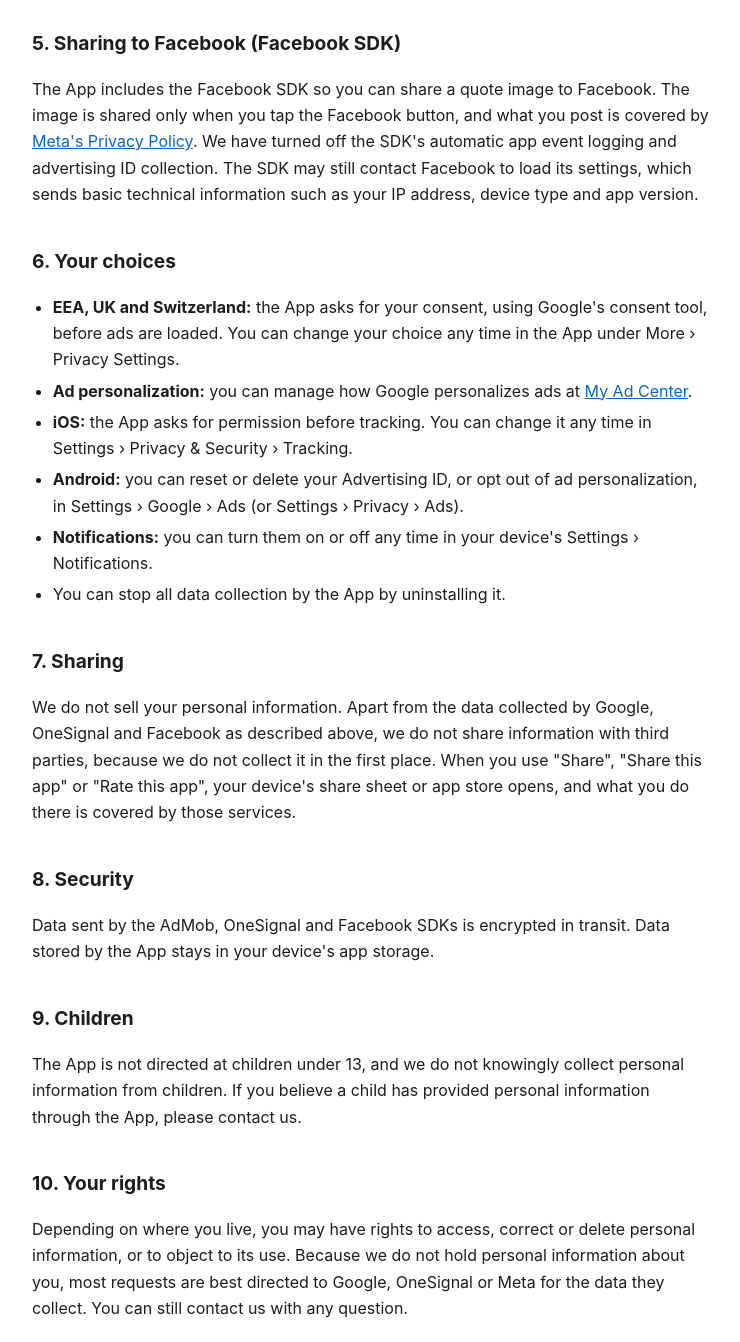
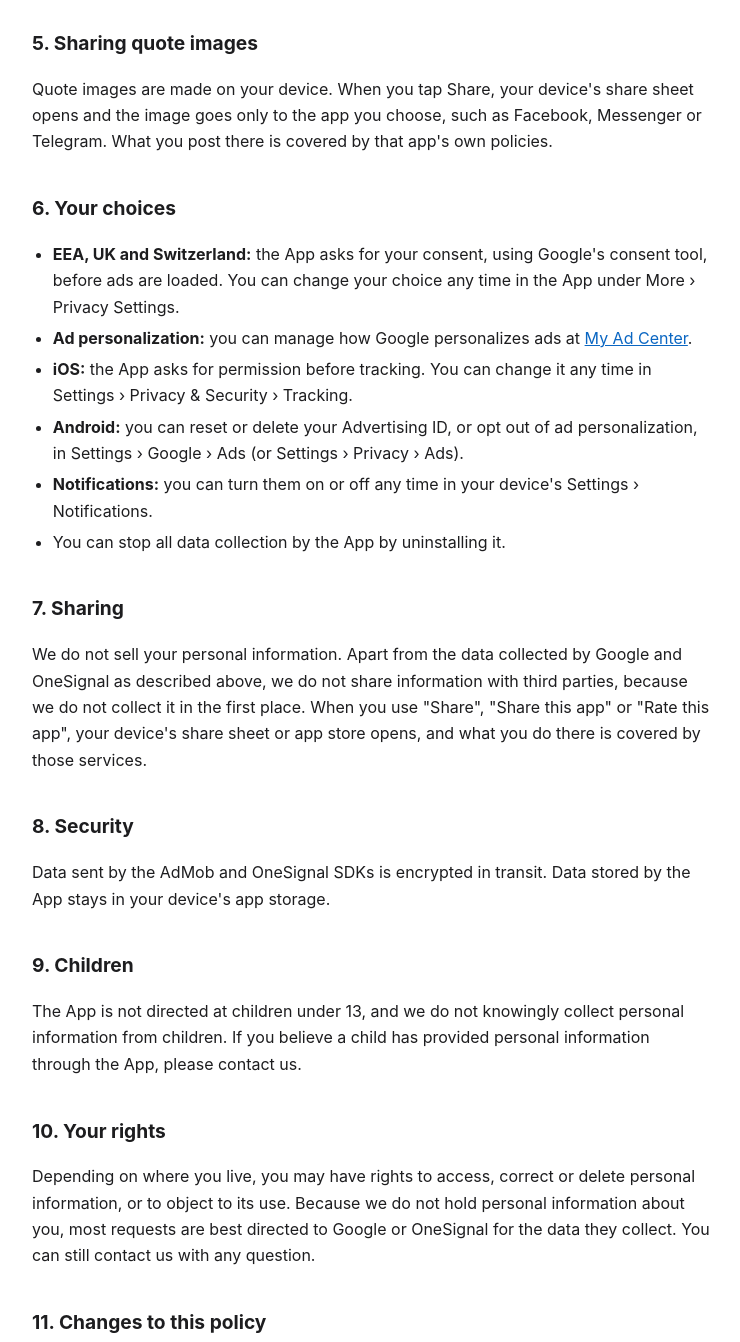
Before and after one commit to apppeppers/pages, a plain HTML site: page khmer-quote/privacy.html in a window 1280 px wide. Shown: the part 1440-2782 px from the top of the page, without its empty margins (268-1008 px from the left). Drawn offline with Linux system fonts and the light colour scheme.

Commit message:
Khmer Quote: drop the Facebook SDK from the Privacy Policy and Terms
The app now shares quote images through the system share sheet only.

Co-Authored-By: Claude Opus 5.5 <noreply@anthropic.com>

```diff
--- a/khmer-quote/privacy.html
+++ b/khmer-quote/privacy.html
@@ -9,7 +9,7 @@
 <body>
 <main>
   <h1>Privacy Policy</h1>
-  <p class="meta">Khmer Quote · Effective 25 November 2026</p>
+  <p class="meta">Khmer Quote · Effective 26 November 2026</p>
 
   <p>This Privacy Policy explains how the Khmer Quote mobile app for Android and iOS (the "App"), made by App Peppers ("we", "us"), handles information.</p>
 
@@ -19,7 +19,7 @@
     <li>Your language, bookmarked quotes and loved quotes stay on your device. We do not send them to our servers.</li>
     <li>The App shows ads from Google AdMob, which collects some device data to serve and measure ads.</li>
     <li>If you allow notifications, the App uses OneSignal to send them, which stores a push token for your device.</li>
-    <li>When you choose to share a quote image to Facebook, the Facebook SDK hands the image to the Facebook app.</li>
+    <li>When you share a quote image, your device's share sheet sends it only to the app you pick.</li>
   </ul>
 
   <h2>2. Information stored on your device</h2>
@@ -38,8 +38,8 @@
   <h2>4. Notifications (OneSignal)</h2>
   <p>The App uses OneSignal to send occasional notifications about new quotes and articles. To deliver them, OneSignal receives a push token for your device and a OneSignal ID, along with your device type, operating system, app version, language, time zone and IP address, and whether you open the notifications. The App does not share your location with OneSignal. If you do not allow notifications, none are sent. You can learn more in <a href="https://onesignal.com/privacy_policy">OneSignal's Privacy Policy</a>.</p>
 
-  <h2>5. Sharing to Facebook (Facebook SDK)</h2>
-  <p>The App includes the Facebook SDK so you can share a quote image to Facebook. The image is shared only when you tap the Facebook button, and what you post is covered by <a href="https://www.facebook.com/privacy/policy/">Meta's Privacy Policy</a>. We have turned off the SDK's automatic app event logging and advertising ID collection. The SDK may still contact Facebook to load its settings, which sends basic technical information such as your IP address, device type and app version.</p>
+  <h2>5. Sharing quote images</h2>
+  <p>Quote images are made on your device. When you tap Share, your device's share sheet opens and the image goes only to the app you choose, such as Facebook, Messenger or Telegram. What you post there is covered by that app's own policies.</p>
 
   <h2>6. Your choices</h2>
   <ul>
@@ -52,16 +52,16 @@
   </ul>
 
   <h2>7. Sharing</h2>
-  <p>We do not sell your personal information. Apart from the data collected by Google, OneSignal and Facebook as described above, we do not share information with third parties, because we do not collect it in the first place. When you use "Share", "Share this app" or "Rate this app", your device's share sheet or app store opens, and what you do there is covered by those services.</p>
+  <p>We do not sell your personal information. Apart from the data collected by Google and OneSignal as described above, we do not share information with third parties, because we do not collect it in the first place. When you use "Share", "Share this app" or "Rate this app", your device's share sheet or app store opens, and what you do there is covered by those services.</p>
 
   <h2>8. Security</h2>
-  <p>Data sent by the AdMob, OneSignal and Facebook SDKs is encrypted in transit. Data stored by the App stays in your device's app storage.</p>
+  <p>Data sent by the AdMob and OneSignal SDKs is encrypted in transit. Data stored by the App stays in your device's app storage.</p>
 
   <h2>9. Children</h2>
   <p>The App is not directed at children under 13, and we do not knowingly collect personal information from children. If you believe a child has provided personal information through the App, please contact us.</p>
 
   <h2>10. Your rights</h2>
-  <p>Depending on where you live, you may have rights to access, correct or delete personal information, or to object to its use. Because we do not hold personal information about you, most requests are best directed to Google, OneSignal or Meta for the data they collect. You can still contact us with any question.</p>
+  <p>Depending on where you live, you may have rights to access, correct or delete personal information, or to object to its use. Because we do not hold personal information about you, most requests are best directed to Google or OneSignal for the data they collect. You can still contact us with any question.</p>
 
   <h2>11. Changes to this policy</h2>
   <p>We may update this Privacy Policy. When we do, we will change the effective date at the top of this page.</p>
```
Also changed, not shown: khmer-quote/terms.html (+3 -3 lines).
